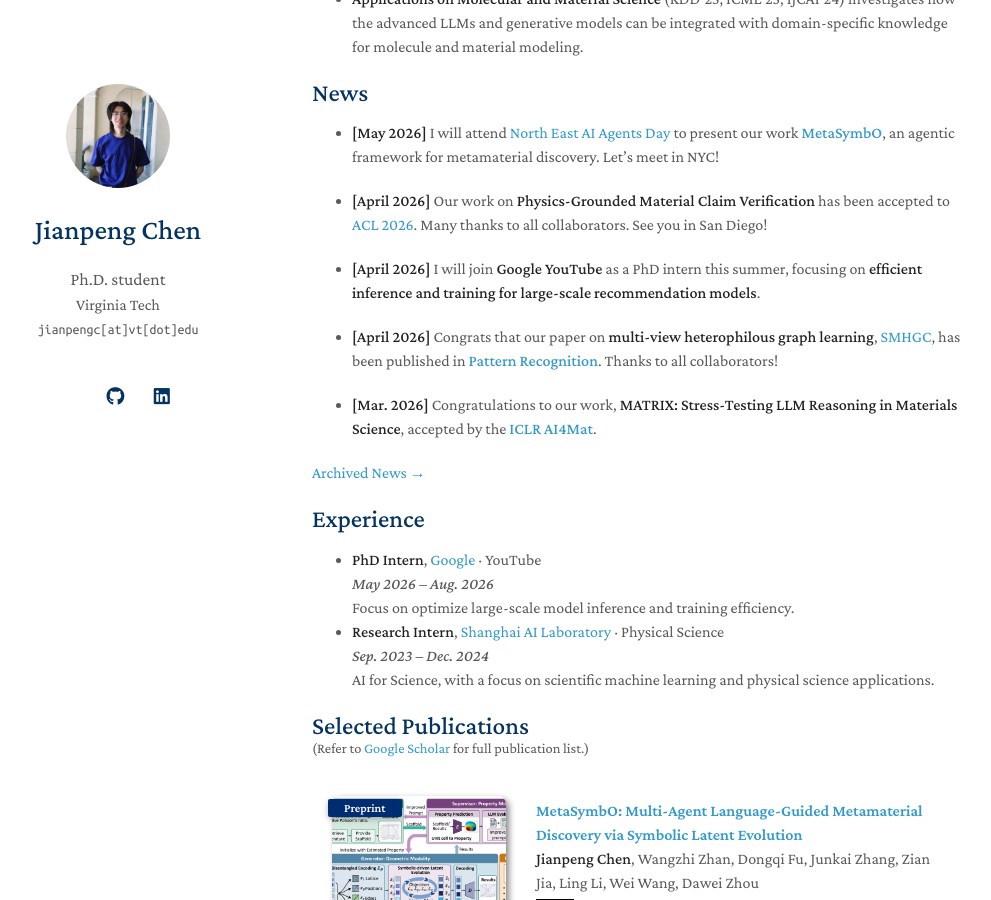
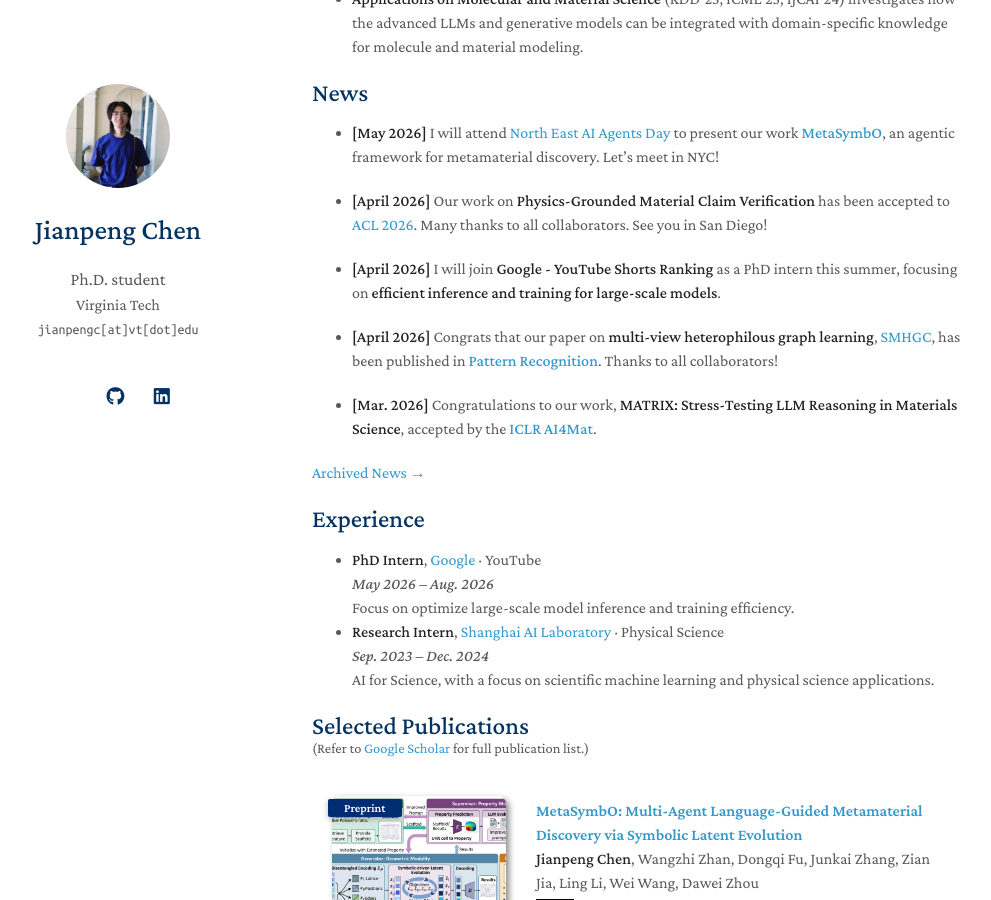
Before and after one commit to cjpcool/cjpcool.github.io, a Jekyll site: the page built from index.md, in a window 1280 px wide and 900 px high, scrolled down 570 px. Shown: the whole window, without its empty margins (158-1149 px from the left). Built offline with Jekyll 4.4.1, drawn with Linux system fonts in a browser that asks for light colours; a style sheet for code colours, icons or effects is not loaded; our own code applies the rules of GitHub Pages for plain Markdown files.

Commit message:
Update news.yml

```diff
--- a/_data/news.yml
+++ b/_data/news.yml
@@ -11,7 +11,7 @@
 - date: 2026-04
   display_date: April 2026
   text: >-
-    I will join **Google YouTube** as a PhD intern this summer, focusing on **efficient inference and training for large-scale recommendation models**.
+    I will join **Google - YouTube Shorts Ranking** as a PhD intern this summer, focusing on **efficient inference and training for large-scale models**.
 
 - date: 2026-04
   display_date: April 2026
```
